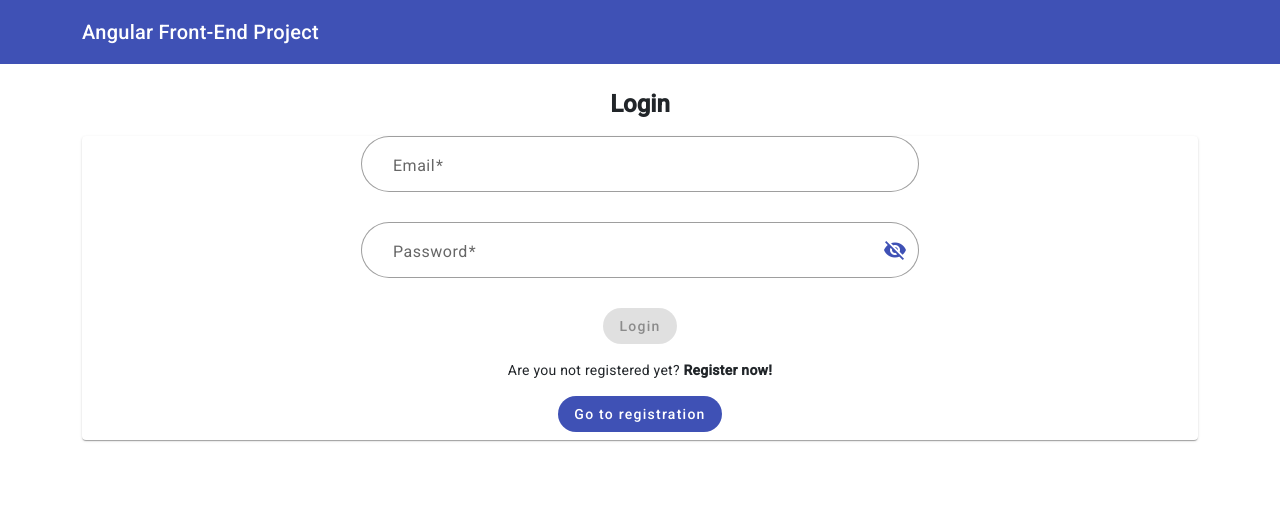
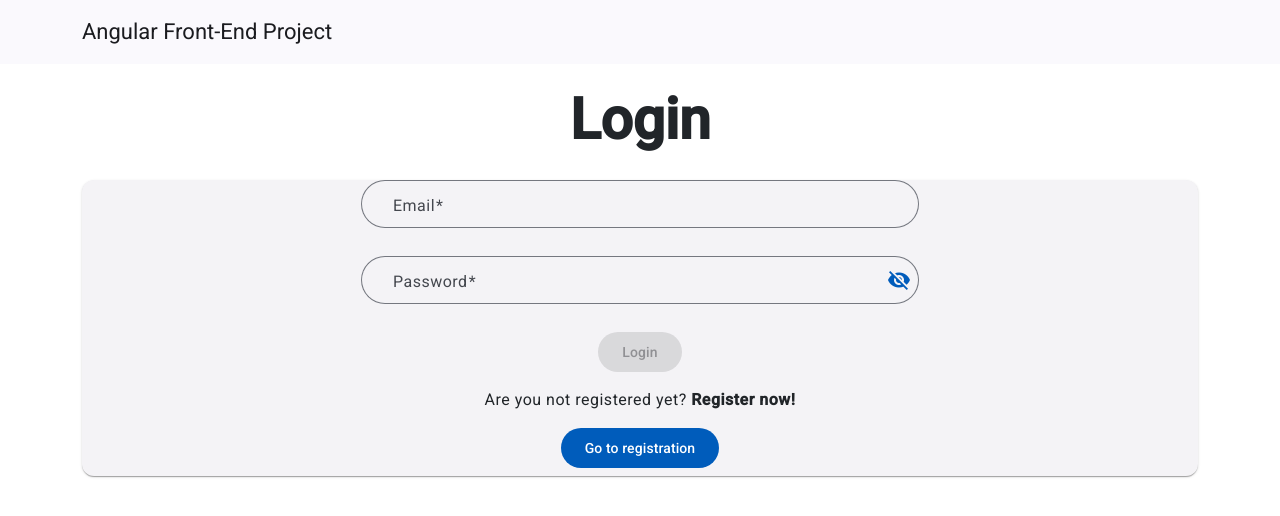
Before and after one commit to Zzino440/angular-frontend-project, an Angular app: page /login in a window 1280 px wide. Shown: the top 516 px of the page. Built offline with nearby package versions, Linux system fonts and the light colour scheme.

Commit message:
Upgraded  angular version to latest and changed the theme of the application and made some adjustments and fixes

```diff
--- a/angular.json
+++ b/angular.json
@@ -31,7 +31,7 @@
               "src/assets"
             ],
             "styles": [
-              "@angular/material/prebuilt-themes/indigo-pink.css",
+              "@angular/material/prebuilt-themes/azure-blue.css",
               "./node_modules/bootstrap/dist/css/bootstrap.css",
               "src/styles.scss"
             ],
@@ -127,7 +127,7 @@
               "src/assets"
             ],
             "styles": [
-              "@angular/material/prebuilt-themes/indigo-pink.css",
+              "@angular/material/prebuilt-themes/azure-blue.css",
               "src/styles.scss"
             ],
             "scripts": []
--- a/src/app/features/user/pages/user-add/user-add.component.html
+++ b/src/app/features/user/pages/user-add/user-add.component.html
@@ -121,7 +121,7 @@
               Edit
             </button>
           } @else {
-            <button class="rounded-5" [disabled]="userForm.invalid || (!userForm.dirty && !userForm.touched)" type="submit"
+            <button class="rounded-5" [disabled]="userForm.invalid || (!userForm.dirty && userForm.untouched)" type="submit"
                     color="primary" mat-flat-button>
               Add
             </button>
--- a/src/assets/style/custom/material-components/mat-form-field-input.scss
+++ b/src/assets/style/custom/material-components/mat-form-field-input.scss
@@ -8,6 +8,10 @@
 
 .mdc-text-field--filled{
   --mdc-filled-text-field-container-shape: 28px;
+}
+
+html{
+  @include mat.form-field-density(-2);
 }
 
 /*.custom-input {
--- /dev/null
+++ b/src/assets/style/custom/theme.scss
@@ -0,0 +1,16 @@
+@use '@angular/material' as mat;
+
+$my-light-theme: mat.define-theme((
+  typography: (
+    brand-family: 'Comic Sans MS',
+    bold-weight: 900,
+    plain-family: 'Comic Sans MS',
+  ),
+  density: (
+    scale: -2
+  )
+));
+
+//html {
+//  @include mat.all-component-themes($my-light-theme);
+//}
--- a/src/assets/style/main.scss
+++ b/src/assets/style/main.scss
@@ -5,3 +5,7 @@
 @import "../../assets/style/custom/material-components/mat-mdc-progress-spinner";
 @import "../../assets/style/custom/material-components/mat-form-field-input";
 @import "../../assets/style/custom/material-components/mdc-snackbar";
+
+
+//theme
+@import "custom/theme";
--- a/src/styles.scss
+++ b/src/styles.scss
@@ -3,6 +3,7 @@
 
 html, body {
   height: 100%;
+  //background-color: #101414;
 }
 
 body {
```
Also changed, not shown: package.json (+19 -19 lines).
